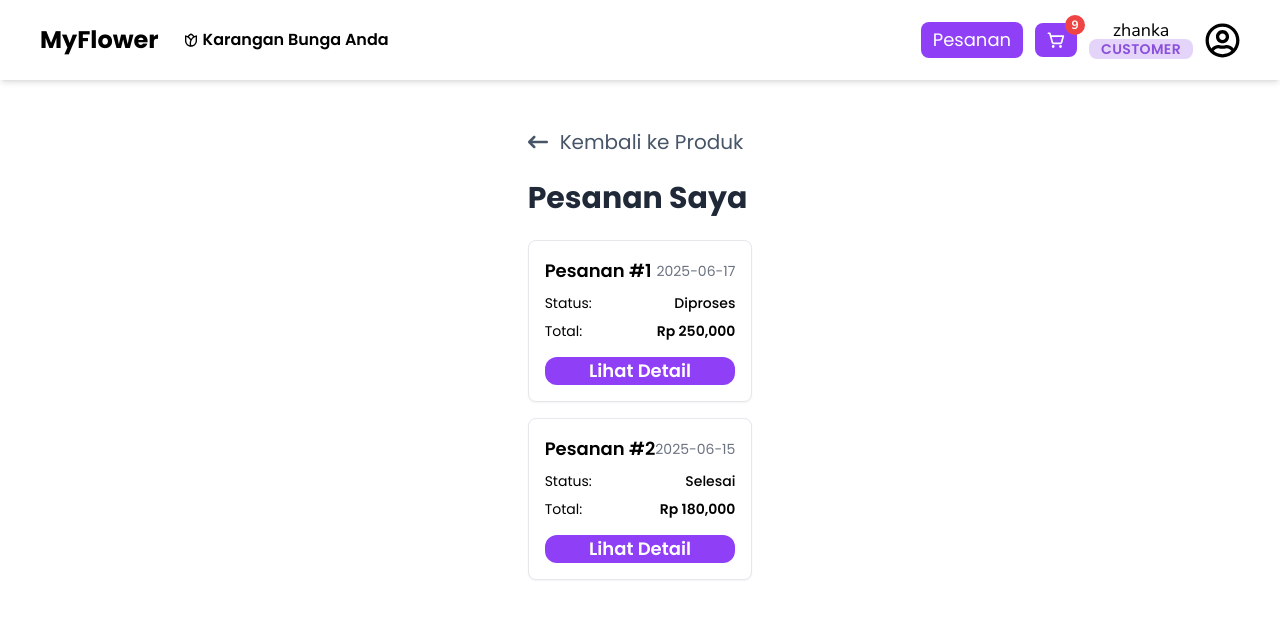
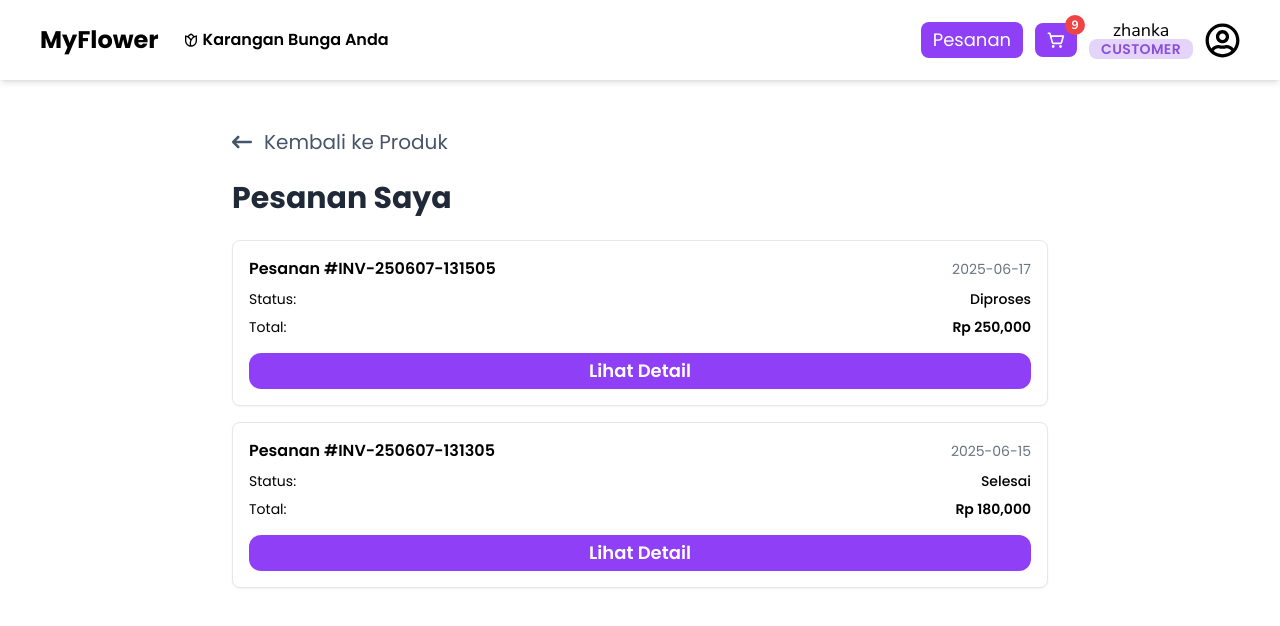
Before and after one commit to afifudin23/myrekap-myflower, a React (Vite) app in the folder apps/myflower/: page /orders in a window 1280 px wide. Shown: the top 626 px of the page. Built offline with nearby package versions, Linux system fonts and the light colour scheme.

Commit message:
ui: finalize orders page layout and design

```diff
--- a/apps/myflower/src/components/organisms/orders/OrderCard.tsx
+++ b/apps/myflower/src/components/organisms/orders/OrderCard.tsx
@@ -20,7 +20,7 @@ function OrderCard({ order }: OrderCardProps) {
     return (
         <div className="p-4 border rounded-lg shadow-sm bg-white space-y-2">
             <div className="flex justify-between items-center">
-                <h3 className="font-semibold text-lg">Pesanan #{order.id}</h3>
+                <h3 className="font-semibold text-base">Pesanan #{order.id}</h3>
                 <span className="text-sm text-gray-500">{order.date}</span>
             </div>
 
@@ -37,7 +37,7 @@ function OrderCard({ order }: OrderCardProps) {
             <div className="pt-2">
                 <Button
                     type="button"
-                    className="w-full"
+                    className="w-full py-1 mx-auto"
                     colors={{ primary: "#8f40f6", hover: "#773dc4" }}
                     onClick={handleDetailClick}
                 >
--- a/apps/myflower/src/pages/orders/CheckoutPage.tsx
+++ b/apps/myflower/src/pages/orders/CheckoutPage.tsx
@@ -15,7 +15,7 @@ function CheckoutPage() {
                 <div className="space-y-4">
                     <h3 className="text-xl font-semibold">Informasi Pengiriman</h3>
                     <InputText id="name" className="p-2">
-                        Nama Pemesan
+                        Nama Penerima
                     </InputText>
                     <InputText id="message" className="p-2">
                         Pesan Ucapan
@@ -25,6 +25,9 @@ function CheckoutPage() {
                     </InputText>
                     <InputText id="address" className="p-2">
                         Alamat Pengiriman
+                    </InputText>
+                    <InputText id="address" className="p-2">
+                        Kategori Pembeli
                     </InputText>
                     <InputText id="note" className="p-2">
                         Catatan (Opsional)
--- a/apps/myflower/src/pages/orders/OrdersPage.tsx
+++ b/apps/myflower/src/pages/orders/OrdersPage.tsx
@@ -5,12 +5,12 @@ import BackButton from "@/components/atoms/BackButton";
 
 function OrdersPage() {
     const dummyOrders = [
-        { id: "1", date: "2025-06-17", total: 250000, status: "Diproses" },
-        { id: "2", date: "2025-06-15", total: 180000, status: "Selesai" },
+        { id: "INV-250607-131505", date: "2025-06-17", total: 250000, status: "Diproses" },
+        { id: "INV-250607-131305", date: "2025-06-15", total: 180000, status: "Selesai" },
     ];
 
     return (
-        <MainLayout className="space-y-6 max-w-4xl mx-auto">
+        <MainLayout className="w-full space-y-6 max-w-4xl mx-auto">
             <BackButton to="/products">Kembali ke Produk</BackButton>
             <SectionTitle className="text-3xl font-bold">Pesanan Saya</SectionTitle>
 
```
